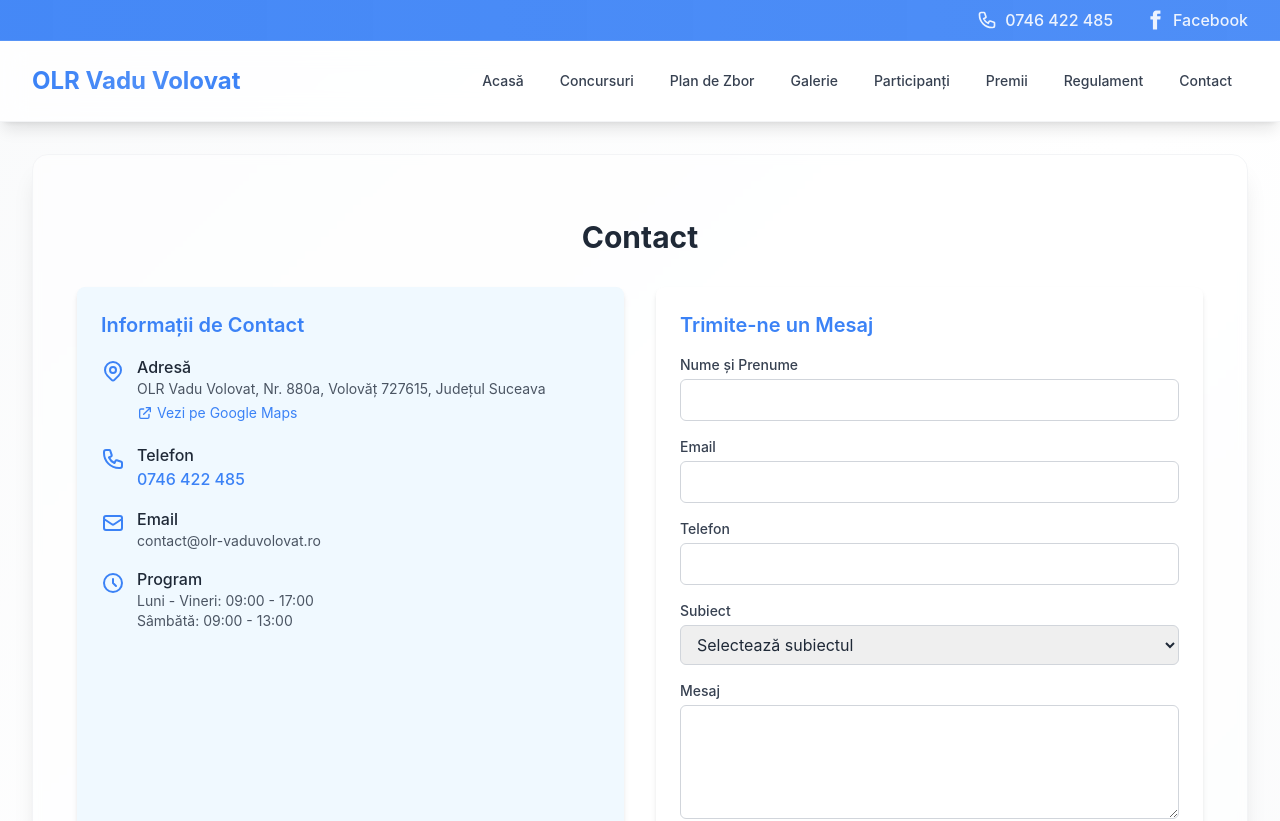
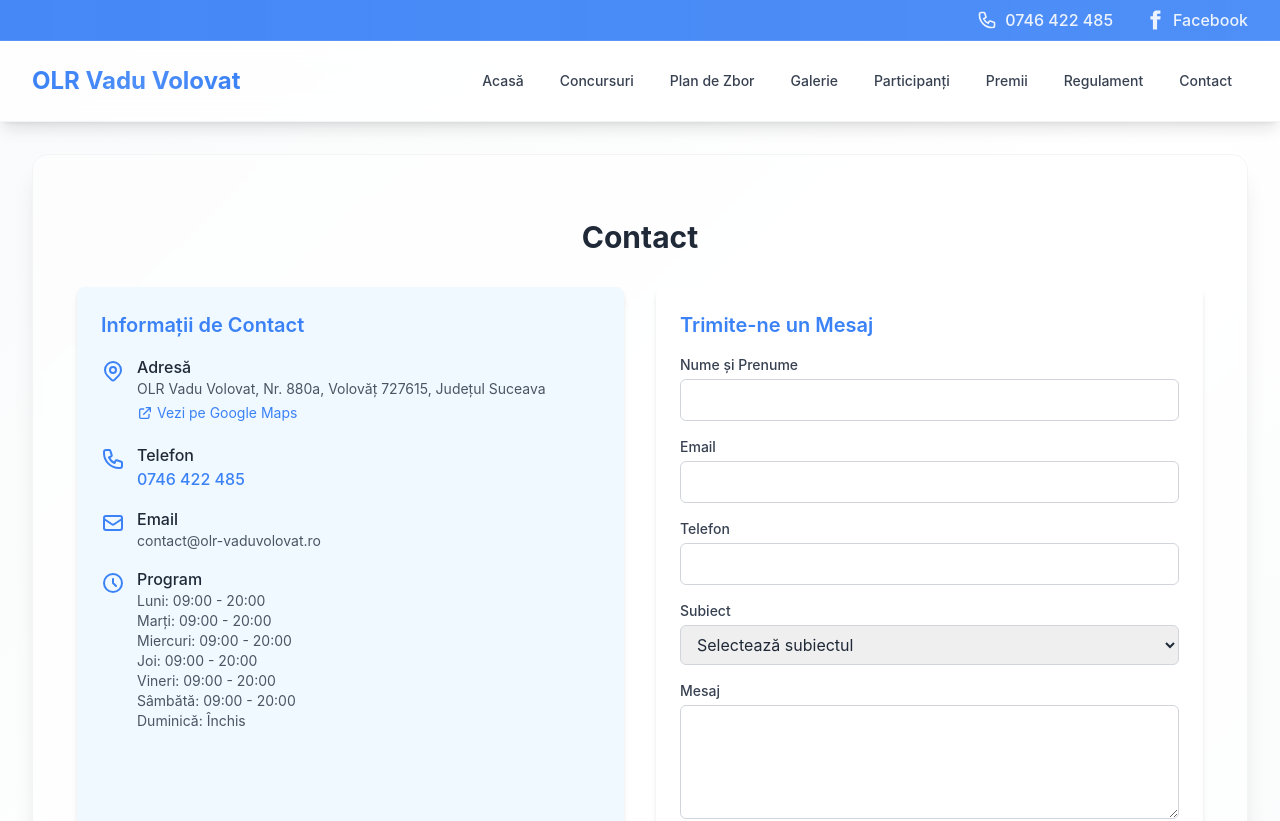
Before and after one commit to mariusvicol/OLRVaduVolovat, a React (Vite) app: page /contact in a window 1280 px wide. Shown: the top 821 px of the page. Built offline with nearby package versions, Linux system fonts and the light colour scheme.

Commit message:
Reorder program schedule from Monday to Sunday

```diff
--- a/src/pages/Contact.tsx
+++ b/src/pages/Contact.tsx
@@ -134,8 +134,13 @@ export default function Contact() {
               </svg>
               <div>
                 <h3 className="font-medium text-sm sm:text-base">Program</h3>
-                <p className="text-gray-600 text-xs sm:text-sm">Luni - Vineri: 09:00 - 17:00</p>
-                <p className="text-gray-600 text-xs sm:text-sm">Sâmbătă: 09:00 - 13:00</p>
+                <p className="text-gray-600 text-xs sm:text-sm">Luni: 09:00 - 20:00</p>
+                <p className="text-gray-600 text-xs sm:text-sm">Marți: 09:00 - 20:00</p>
+                <p className="text-gray-600 text-xs sm:text-sm">Miercuri: 09:00 - 20:00</p>
+                <p className="text-gray-600 text-xs sm:text-sm">Joi: 09:00 - 20:00</p>
+                <p className="text-gray-600 text-xs sm:text-sm">Vineri: 09:00 - 20:00</p>
+                <p className="text-gray-600 text-xs sm:text-sm">Sâmbătă: 09:00 - 20:00</p>
+                <p className="text-gray-600 text-xs sm:text-sm">Duminică: Închis</p>
               </div>
             </div>
           </div>
```
